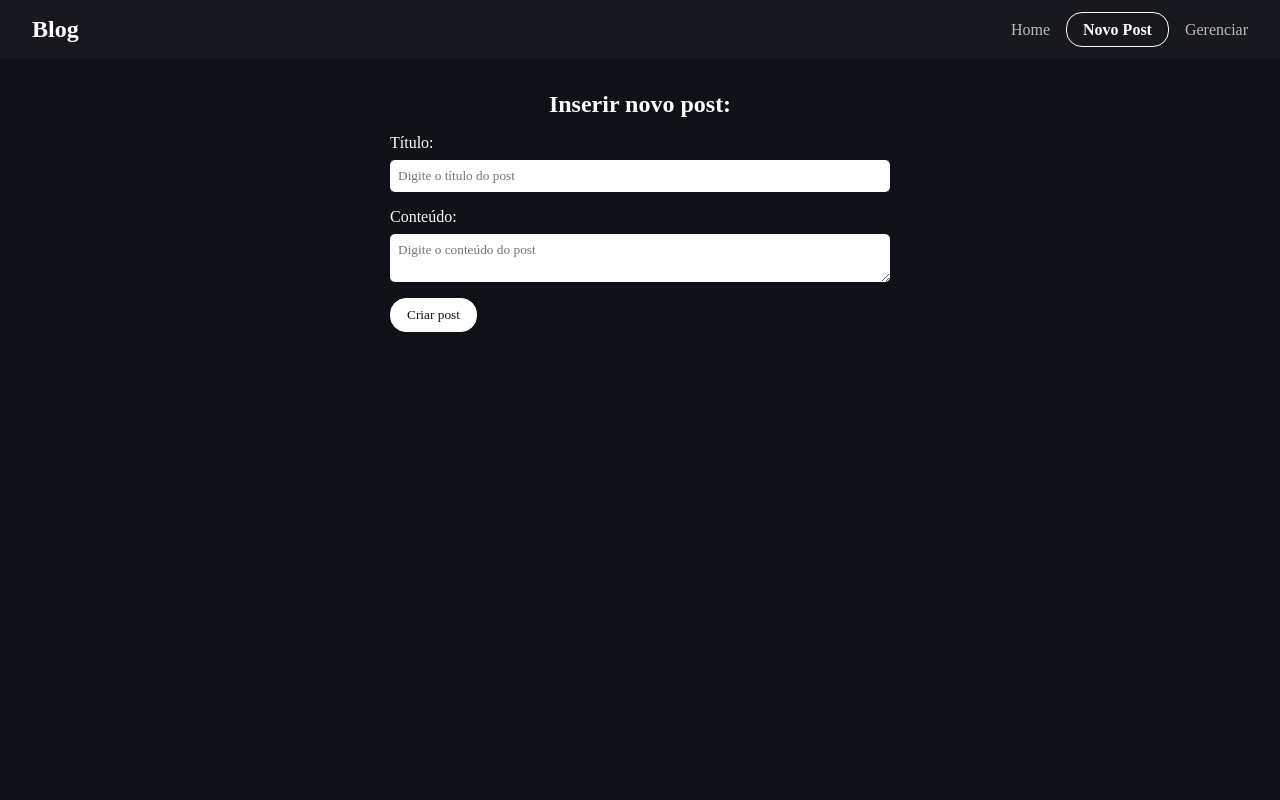
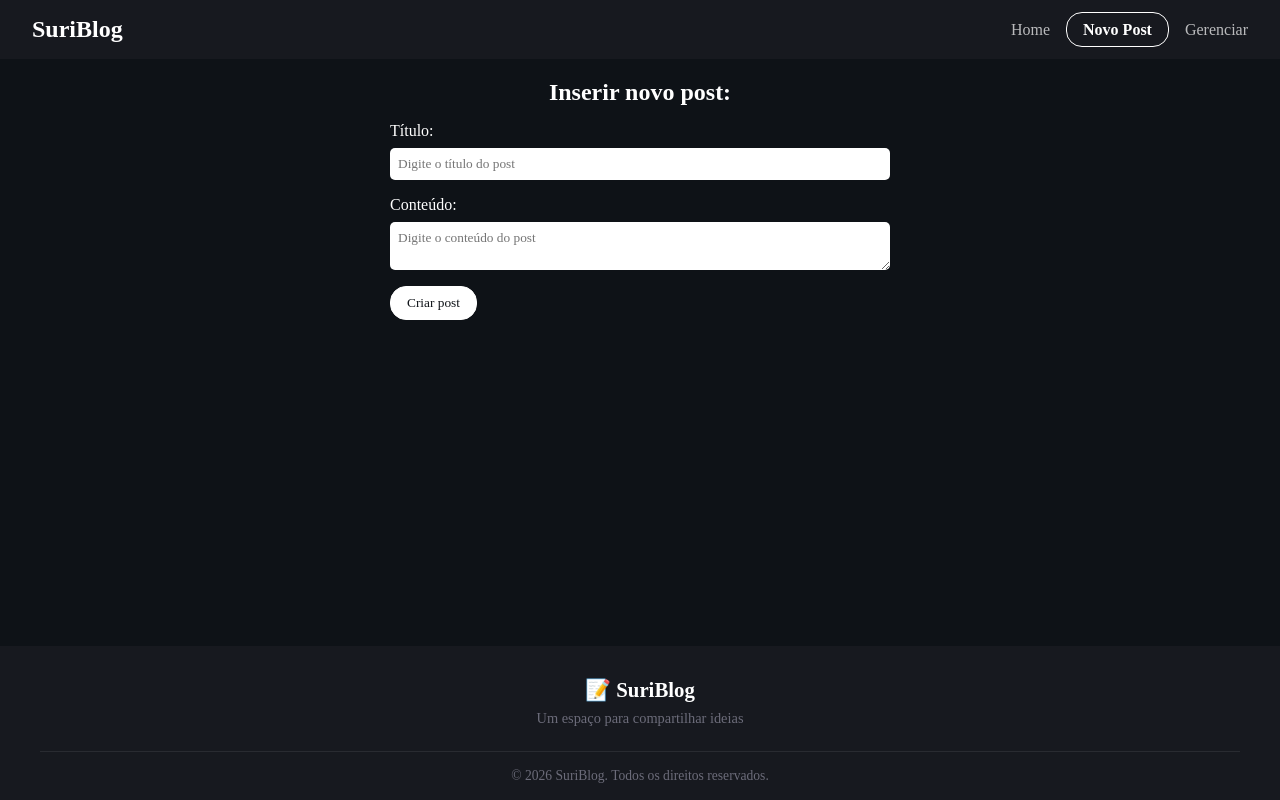
Before and after one commit to surieltech/blog-react-axios, a React (Vite) app: page /new in a window 1280 px wide. Built offline with nearby package versions, Linux system fonts and the light colour scheme; a web font is replaced by a local one.

Commit message:
feat: footer

```diff
--- a/src/App.css
+++ b/src/App.css
@@ -1,5 +1,16 @@
+/* src/App.css */
+.App {
+    display: flex;
+    flex-direction: column;
+    min-height: 100vh;  /* Altura mínima da tela toda */
+}
+
 .container {
-    max-width: 1000px;
-    margin: 2rem auto;
-    padding:  0;
+    flex: 1;  /* Faz o conteúdo crescer e empurrar o footer para baixo */
+    max-width: 1200px;
+    margin: 0 auto;
+    padding: 20px;
+    width: 100%;
 }
+
+/* O footer já vai ficar no final automaticamente */
--- a/src/App.jsx
+++ b/src/App.jsx
@@ -1,4 +1,5 @@
 import NavBar from "./components/NavBar"
+import Footer from "./components/Footer"
 import { Outlet } from "react-router-dom"
 import './App.css'
 
@@ -9,6 +10,7 @@ function App() {
      <div className="container">
       <Outlet/>
      </div>
+      <Footer></Footer>
     </div>
   )
 }
--- /dev/null
+++ b/src/components/Footer.css
@@ -0,0 +1,51 @@
+/* src/components/Footer.css */
+.footer {
+    display: flex;
+    flex-direction: column;
+    padding: 2rem 2rem 1rem;
+    background-color: #17191f;
+    margin-top: 2rem;
+}
+
+.footer-content {
+    display: flex;
+    justify-content: center;
+    align-items: center;
+    max-width: 1200px;
+    margin: 0 auto;
+    width: 100%;
+    gap: 2rem;
+    flex-wrap: wrap;
+}
+
+.footer-section {
+    display: flex;
+    flex-direction: column;
+    align-items: center;
+}
+
+.footer-section h3 {
+    color: #fff;
+    font-size: 1.3rem;
+    margin-bottom: 0.5rem;
+}
+
+.footer-section p {
+    color: #6c6c7a;
+    font-size: 0.9rem;
+    text-align: center;
+}
+
+.footer-bottom {
+    max-width: 1200px;
+    margin: 1.5rem auto 0;
+    padding-top: 1rem;
+    border-top: 1px solid rgba(255, 255, 255, 0.08);
+    text-align: center;
+    width: 100%;
+}
+
+.footer-bottom p {
+    color: #6c6c7a;
+    font-size: 0.85rem;
+}
--- /dev/null
+++ b/src/components/Footer.jsx
@@ -0,0 +1,22 @@
+import './Footer.css';
+
+const Footer = () => {
+    const currentYear = new Date().getFullYear();
+
+    return (
+        <footer className="footer">
+            <div className="footer-content">
+                <div className="footer-section">
+                    <h3>📝 SuriBlog </h3>
+                    <p>Um espaço para compartilhar ideias</p>
+                </div>
+            </div>
+
+            <div className="footer-bottom">
+                <p>&copy; {currentYear} SuriBlog. Todos os direitos reservados.</p>
+            </div>
+        </footer>
+    );
+};
+
+export default Footer;
--- a/src/components/NavBar.jsx
+++ b/src/components/NavBar.jsx
@@ -5,7 +5,7 @@ import './NavBar.css'
 const NavBar = () => {
   return (
     <nav className="navbar">
-        <h2><Link to={`/`}>Blog</Link></h2>
+        <h2><Link to={`/`}>SuriBlog</Link></h2>
         <ul>
             <li><Link to={`/`}>Home</Link></li>
             <li><Link to={`/new`} className="new-btn">Novo Post</Link></li>
```
